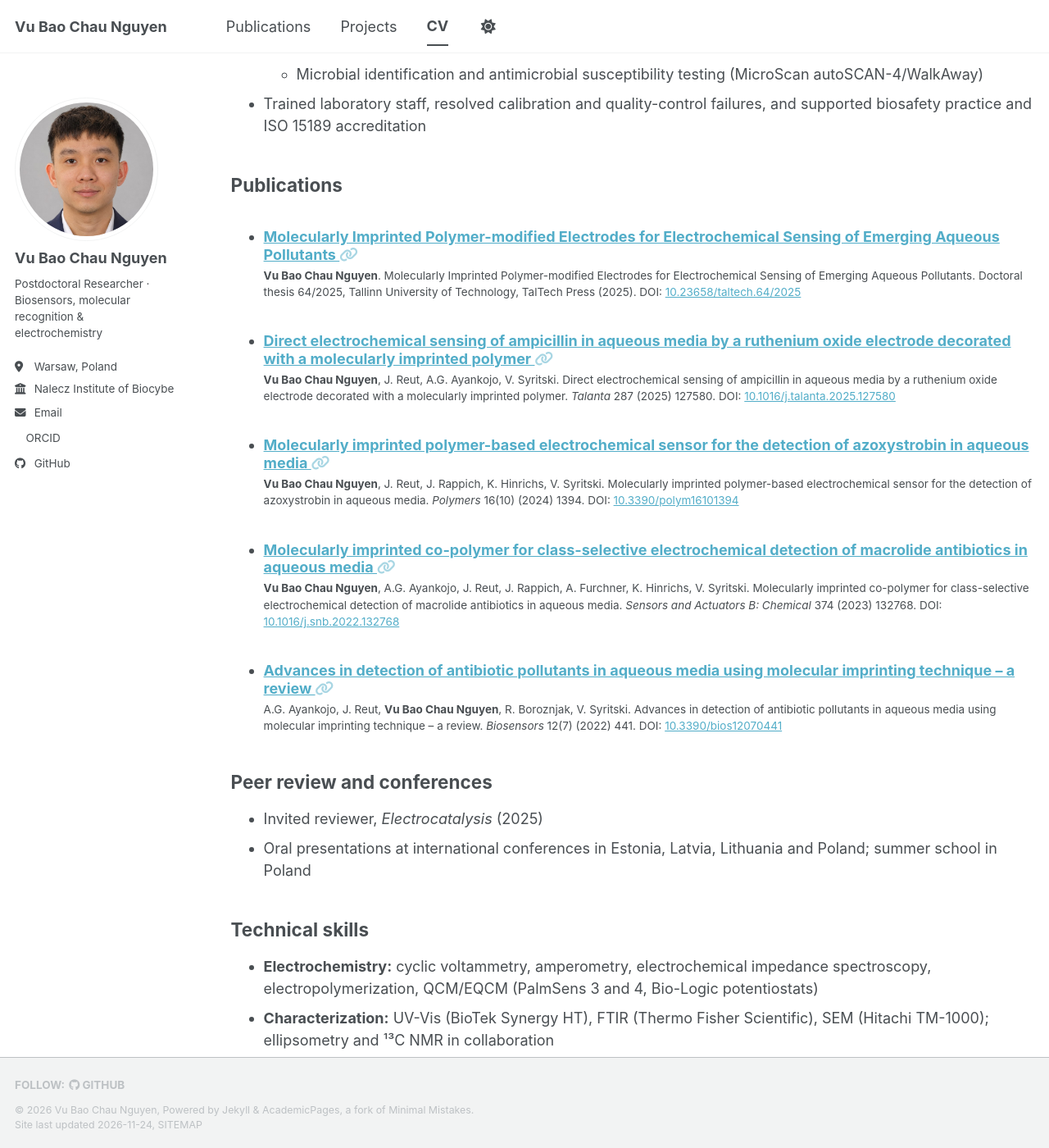
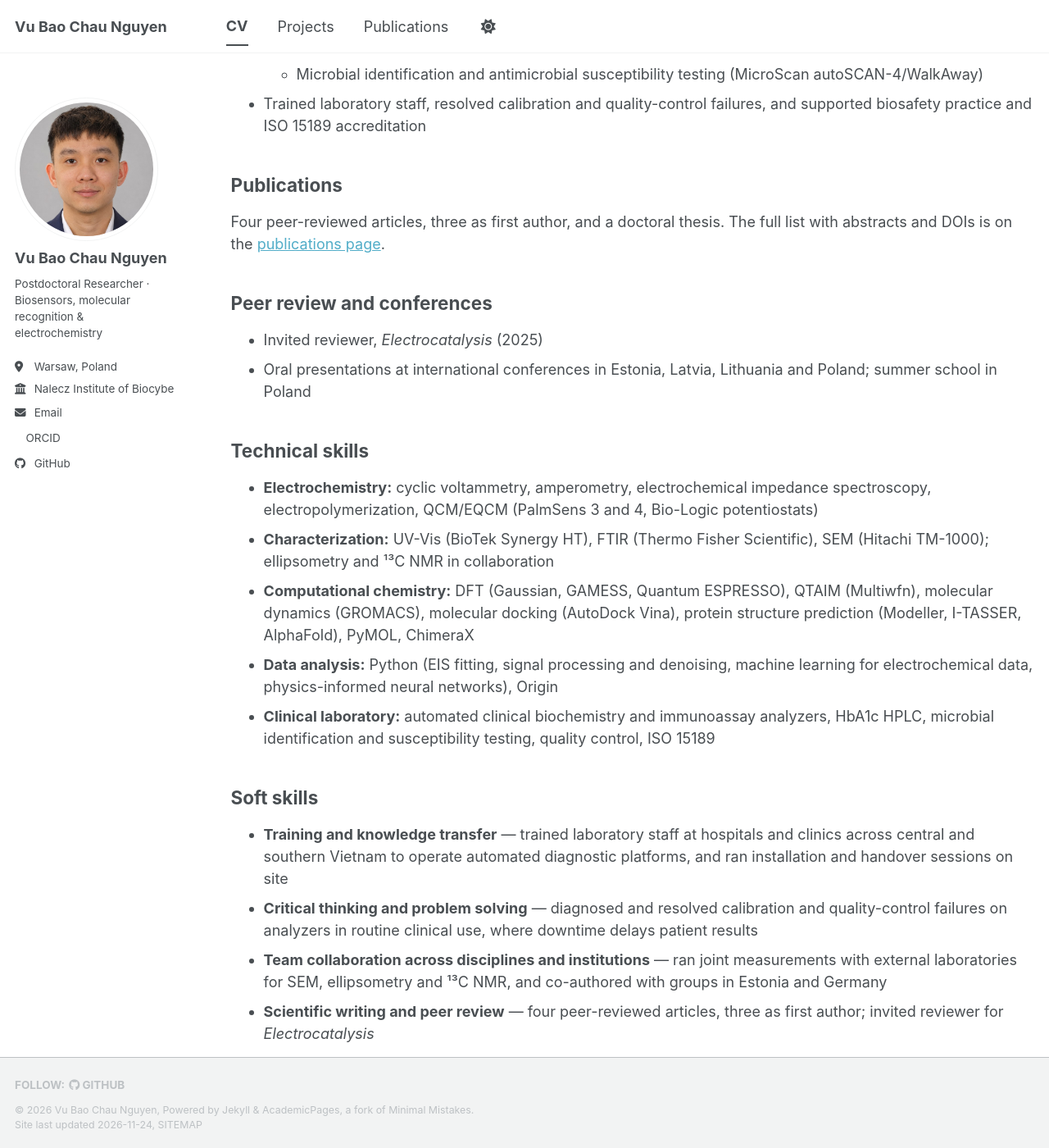
Before and after one commit to deannguyen9xyz/deannguyen9xyz.github.io, a Jekyll site: the page built from _pages/cv.md, in a window 1280 px wide and 1400 px high, scrolled down 1375 px. Shown: the whole window at 82% size. Built offline with Jekyll 4.4.1, drawn with Linux system fonts in a browser that asks for light colours; a script bundle is joined from its source files by our own code; a style sheet for code colours, icons or effects is not loaded.

Commit message:
Menu order and CV publications
Menu order is now CV, Projects, Publications. The CV no longer repeats the
full publication list; it keeps the heading with a short summary and a link
to the publications page.

```diff
--- a/_pages/cv.md
+++ b/_pages/cv.md
@@ -48,9 +48,8 @@ redirect_from:
 
 ## Publications
 
-<ul>{% for post in site.publications reversed %}
-  {% include archive-single-cv.html %}
-{% endfor %}</ul>
+Four peer-reviewed articles, three as first author, and a doctoral thesis. The
+full list with abstracts and DOIs is on the [publications page](/publications/).
 
 ## Peer review and conferences
 
```
Also changed, not shown: _data/navigation.yml (+4 -4 lines).
